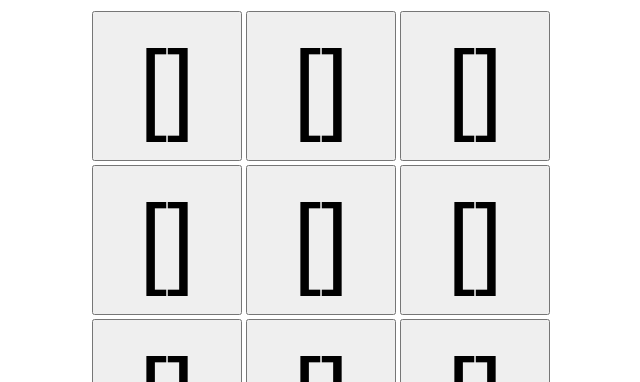
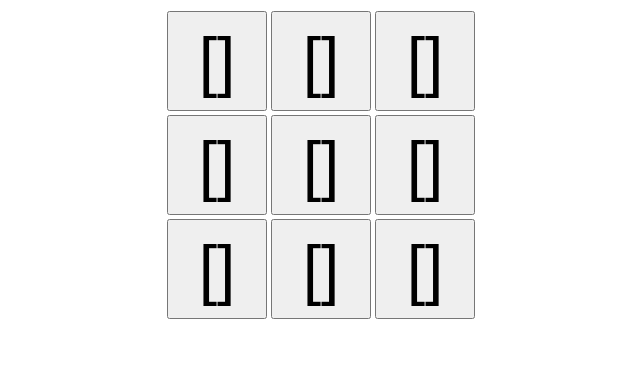
Before and after one commit to RedstoneGuy9248/tic-tac-toe, a plain HTML site: page index.html in a window 1280 px wide. Shown: the top 382 px of the page, without its empty margins (319-959 px from the left). Drawn offline with Linux system fonts and the light colour scheme.

Commit message:
update font and element sizes

```diff
--- a/style.css
+++ b/style.css
@@ -1,13 +1,13 @@
 body {
     text-align: center;
-    font-size: 100px;
+    font-size: 66px;
     font-family: "Comic Sans MS";
 }
 button {
-    font-size: 100px;
+    font-size: 66px;
     text-align: center;
-    height: 150px;
-    width: 150px;
+    height: 100px;
+    width: 100px;
 }
 table {
     margin: auto;
```
